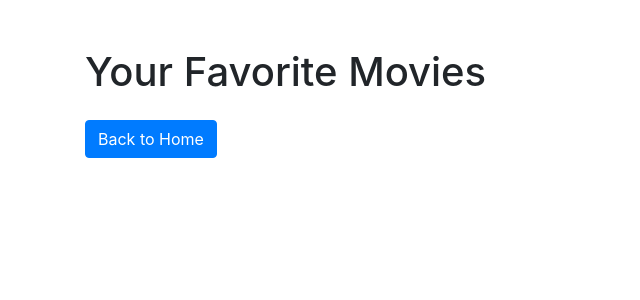
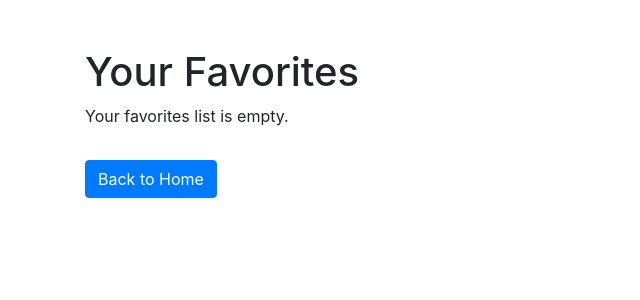
Before and after one commit to kingnw/alll, a Flask app: page /favorites in a window 1280 px wide. Shown: the top 300 px of the page, without its empty margins (0-640 px from the left). Run offline with Flask 3, Linux system fonts and the light colour scheme; some libraries are stand-ins or nearby versions.

Commit message:
bugs fixed

```diff
--- a/3002-main/movie-recommendation-system/app.py
+++ b/3002-main/movie-recommendation-system/app.py
@@ -153,41 +153,60 @@ def recommend():
     else:
         return render_template('index.html', recommendations=[])
 
-# Route to add movie to watchlist
-@app.route('/add_to_watchlist', methods=['POST'])
-def add_to_watchlist():
-    movie_id = request.form['movie_id']
+@app.route('/watchlist/add/<int:movie_id>', methods=['POST'])
+def add_to_watchlist(movie_id):
     if movie_id not in user_data['watchlist']:
         user_data['watchlist'].append(movie_id)
     return redirect(url_for('view_watchlist'))
 
-# Route to add movie to favorites
-@app.route('/add_to_favorites', methods=['POST'])
-def add_to_favorites():
-    movie_id = request.form['movie_id']
+@app.route('/favorites/add/<int:movie_id>', methods=['POST'])
+def add_to_favorites(movie_id):
     if movie_id not in user_data['favorites']:
         user_data['favorites'].append(movie_id)
     return redirect(url_for('view_favorites'))
 
-# Route to display user's watchlist
+@app.route('/watchlist', methods=['POST'])
+def remove_from_watchlist():
+    movie_id = request.form.get('movie_id')
+    print("Received movie ID:", movie_id)  # Debugging statement
+    if movie_id and int(movie_id) in user_data['watchlist']:
+        user_data['watchlist'].remove(int(movie_id))
+        print("Removed movie:", movie_id)  # Debugging statement
+    else:
+        print("Movie ID not found in watchlist")
+    return redirect(url_for('view_watchlist'))
+
+@app.route('/favorites', methods=['POST'])
+def remove_from_favorites():
+    movie_id = request.form.get('movie_id')
+    print("Received movie ID for removal from favorites:", movie_id)  # Debugging statement
+    if movie_id and int(movie_id) in user_data['favorites']:
+        user_data['favorites'].remove(int(movie_id))
+        print("Removed movie from favorites:", movie_id)  # Debugging statement
+    else:
+        print("Movie ID not found in favorites")
+    return redirect(url_for('view_favorites'))
+
 @app.route('/watchlist')
 def view_watchlist():
-    watchlist = user_data['watchlist']
-    if not watchlist:
+    watchlist_ids = user_data['watchlist']
+    watchlist_movies = [get_movie_details(movie_id) for movie_id in watchlist_ids if get_movie_details(movie_id)]
+    if not watchlist_movies:
         message = "Your watchlist is empty."
     else:
         message = None
-    return render_template('watchlist.html', watchlist=watchlist, message=message)
+    return render_template('watchlist.html', watchlist=watchlist_movies, message=message)
 
-# Route to display user's favorites
 @app.route('/favorites')
 def view_favorites():
-    favorites = user_data['favorites']
-    if not favorites:
+    favorite_ids = user_data['favorites']
+    favorite_movies = [get_movie_details(movie_id) for movie_id in favorite_ids if get_movie_details(movie_id)]
+    if not favorite_movies:
         message = "Your favorites list is empty."
     else:
         message = None
-    return render_template('favorites.html', favorites=favorites, message=message)
+    return render_template('favorites.html', favorites=favorite_movies, message=message)
+
 
 # Start the Flask app
 if __name__ == '__main__':
--- a/3002-main/movie-recommendation-system/templates/favorites.html
+++ b/3002-main/movie-recommendation-system/templates/favorites.html
@@ -9,7 +9,8 @@
 </head>
 <body>
     <div class="container mt-5">
-        <h1>Your Favorite Movies</h1>
+        <h1>Your Favorites</h1>
+        {% if favorites %}
             <ul class="list-group">
                 {% for movie in favorites %}
                 <li class="list-group-item d-flex justify-content-between align-items-center">
@@ -17,9 +18,16 @@
                         <h5>{{ movie.title }}</h5>
                         <img src="{{ movie.poster }}" alt="{{ movie.title }} poster" style="width: 100px;">
                     </div>
+                    <form method="POST" action="/favorites">
+                        <input type="hidden" name="movie_id" value="{{ movie.id }}">
+                        <button type="submit" class="btn btn-danger">Remove</button>
+                    </form>
                 </li>
                 {% endfor %}
             </ul>
+        {% else %}
+            <p>Your favorites list is empty.</p>
+        {% endif %}
         <a href="/" class="btn btn-primary mt-3">Back to Home</a>
     </div>
 </body>
--- a/3002-main/movie-recommendation-system/templates/watchlist.html
+++ b/3002-main/movie-recommendation-system/templates/watchlist.html
@@ -10,6 +10,7 @@
 <body>
     <div class="container mt-5">
         <h1>Your Watchlist</h1>
+        {% if watchlist %}
             <ul class="list-group">
                 {% for movie in watchlist %}
                 <li class="list-group-item d-flex justify-content-between align-items-center">
@@ -24,6 +25,9 @@
                 </li>
                 {% endfor %}
             </ul>
+        {% else %}
+            <p>Your watchlist is empty.</p>
+        {% endif %}
         <a href="/" class="btn btn-primary mt-3">Back to Home</a>
     </div>
 </body>
```
Lines whose indentation alone changed are shown as unchanged.
